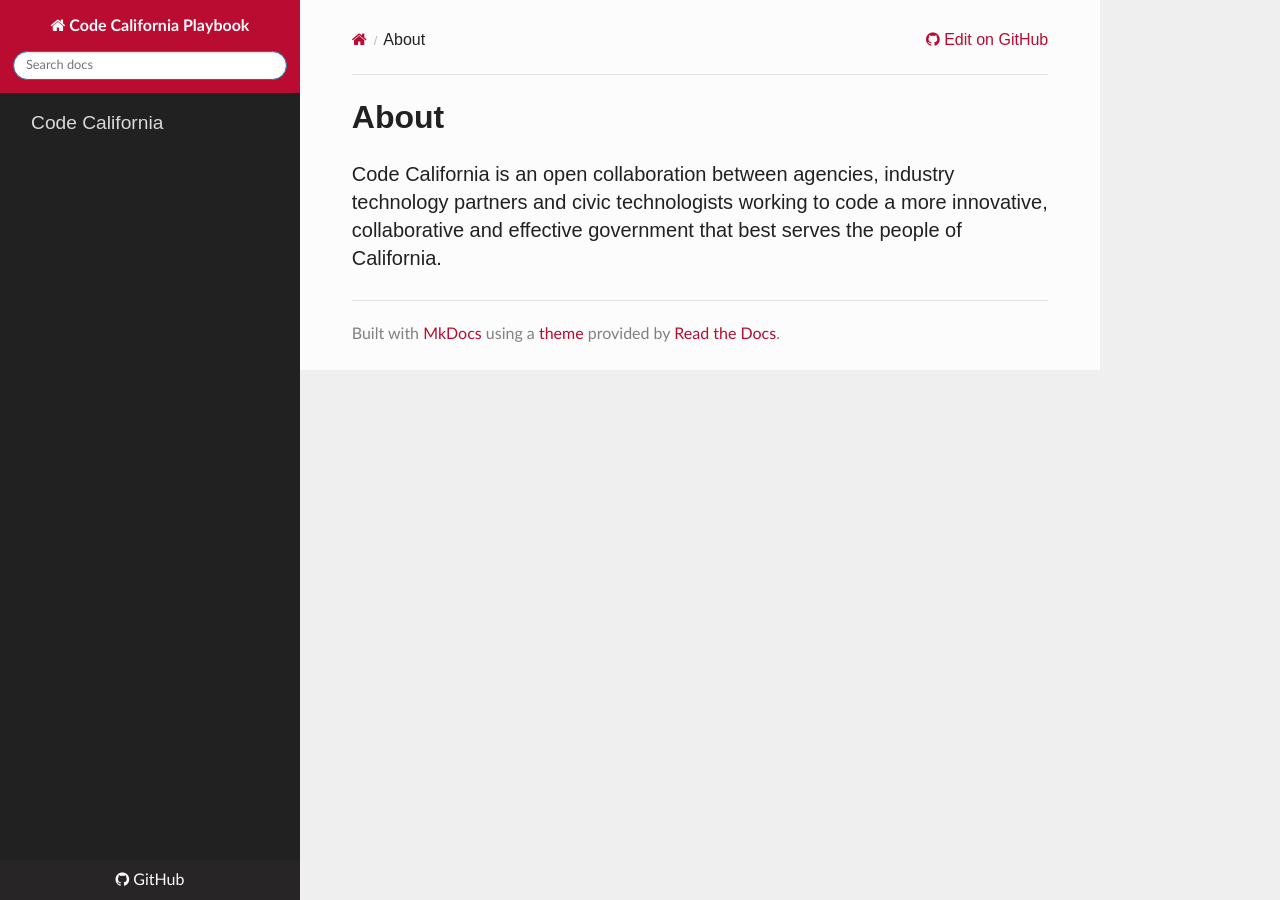
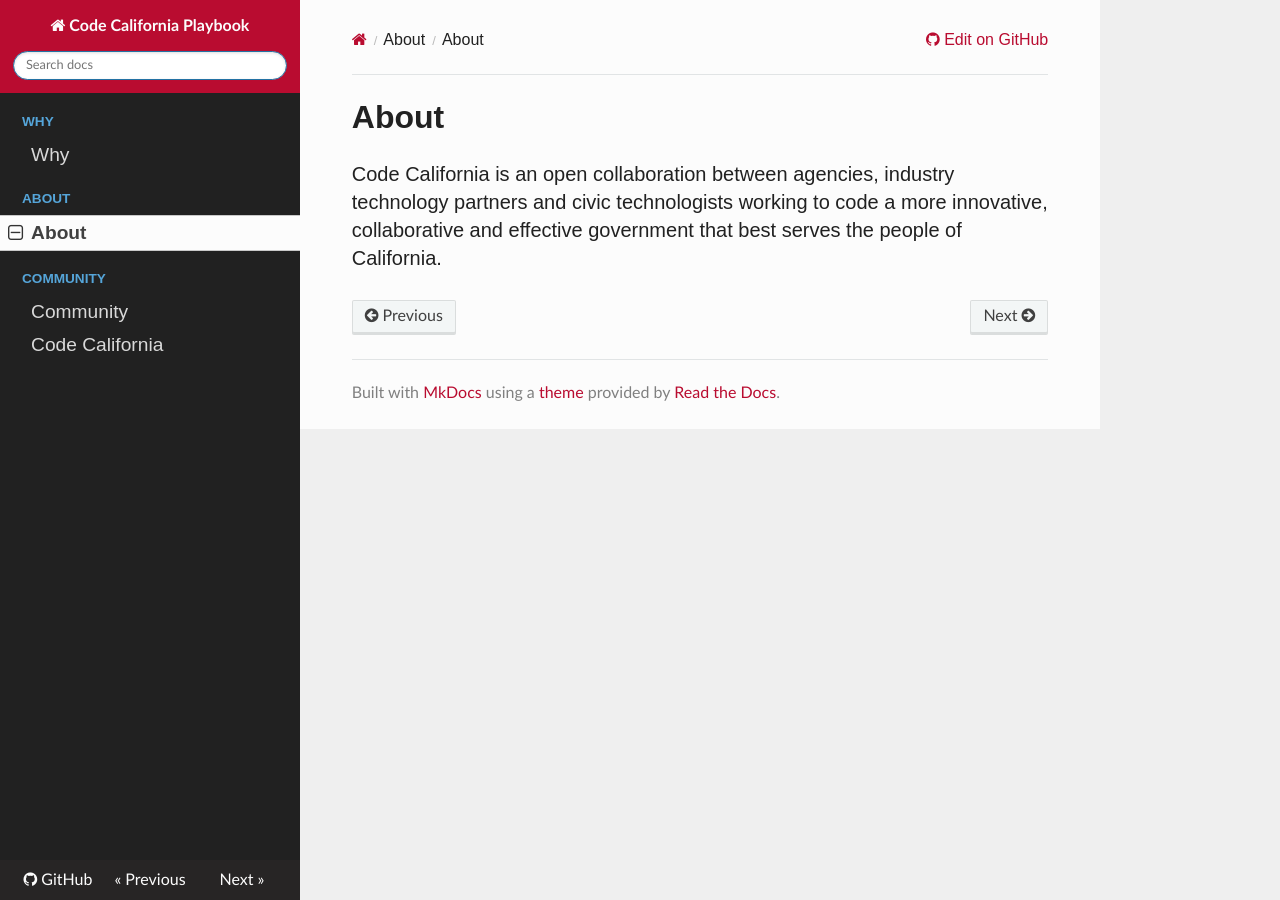
Before and after one commit to CA-CODE-Works/playbook, an MkDocs documentation site: the page built from docs/about/about.md, in a window 1280 px wide. Built offline with MkDocs 1.6.1, drawn with Linux system fonts in a browser that asks for light colours; nearby versions of some CDN libraries.

Commit message:
Update mkdocs.yml

```diff
--- a/mkdocs.yml
+++ b/mkdocs.yml
@@ -14,4 +14,10 @@ plugins:
     - search
 
 nav:
+    - Why:
+        - Why: why/why.md
+    - About:
+        - About: about/about.md
+    - Community:
+        - Community: community/community.md
     - Code California: https://cagov.github.io/codeCAgov/
```
